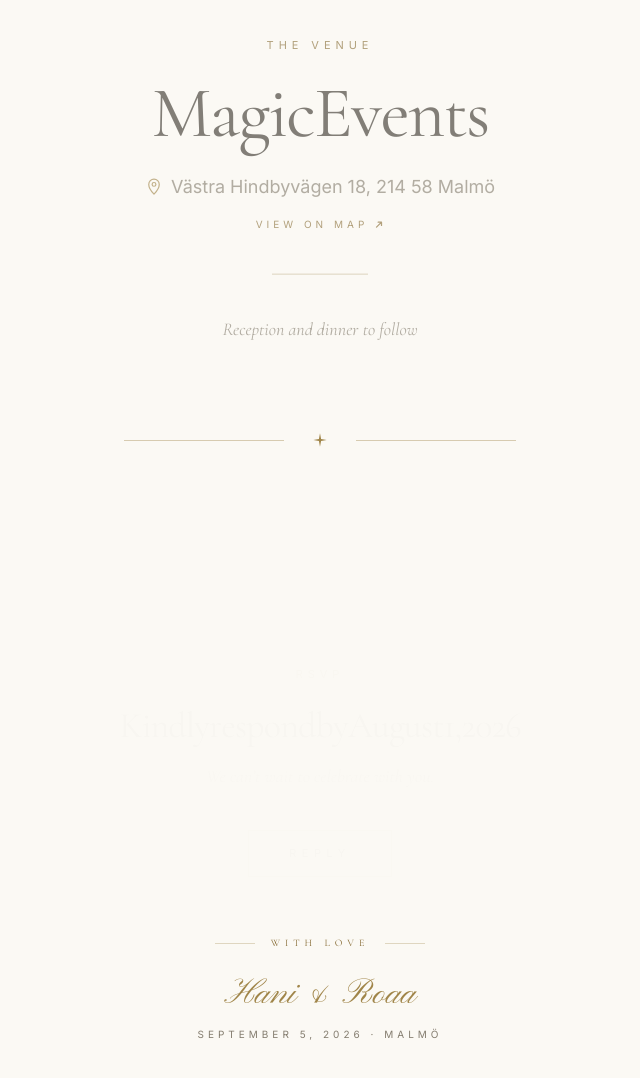
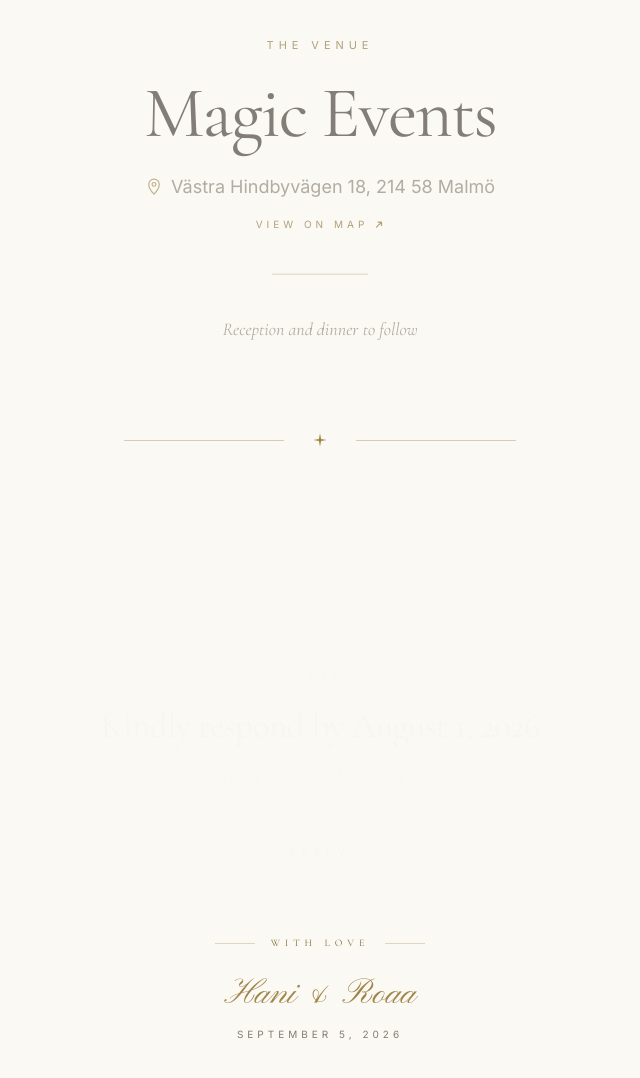
Before and after one commit to Hani311/wedding, a React (Vite) app: page / in a window 1280 px wide. Shown: the part 2228-3306 px from the top of the page, without its empty margins (320-960 px from the left). Built offline with nearby package versions, Linux system fonts and the light colour scheme; no server answers.

Commit message:
Polish: EN date spacing, AR copy (save-the-date, RSVP title + subline)

```diff
--- a/src/components/AnimatedText.tsx
+++ b/src/components/AnimatedText.tsx
@@ -55,7 +55,13 @@
 
   return (
     <span className={className} aria-label={text}>
-      {Array.from(text).map((char, i) => (
+      {Array.from(text).map((char, i) =>
+        // Spaces are real text nodes, not spans — a whitespace-only
+        // inline-block collapses to zero width (which made "September 5"
+        // render as "September5"). Text nodes also let the line wrap.
+        char === ' ' ? (
+          ' '
+        ) : (
           <motion.span
             key={`${char}-${i}`}
             initial={{ opacity: 0, y: rise }}
@@ -69,9 +75,10 @@
             className="inline-block"
             aria-hidden
           >
-          {char === ' ' ? ' ' : char}
+            {char}
           </motion.span>
-      ))}
+        ),
+      )}
     </span>
   )
 }
--- a/src/i18n/content.ts
+++ b/src/i18n/content.ts
@@ -190,7 +190,7 @@
 
   footer: {
     withLove: 'With love',
-    dateLine: 'September 5, 2026 · Malmö',
+    dateLine: 'September 5, 2026',
   },
 
   calendar: {
@@ -228,7 +228,7 @@
   names: { bride: 'هاني', groom: 'رؤى', combined: 'هاني و رؤى' },
 
   date: {
-    eyebrow: 'احفظوا التاريخ',
+    eyebrow: 'احفظوا الموعد',
     day: 'السبت',
     full: '٥ سبتمبر ٢٠٢٦',
     time: 'الساعة الخامسة مساءً',
@@ -253,9 +253,9 @@
   rsvp: {
     eyebrow: 'تأكيد الحضور',
     byHeading: 'نرجو تأكيد الحضور قبل الأول من أغسطس ٢٠٢٦',
-    subline: 'لا نطيق صبراً للاحتفال معكم.',
+    subline: 'بحضوركم تكتمل فرحتنا.',
     replyButton: 'ردّ',
-    modalTitle: 'هل ستشرّفوننا؟',
+    modalTitle: 'هل ستكونون معنا؟',
     successTitleYes: 'رائع!',
     successTitleNo: 'شكراً لكم',
     nameLabel: 'اسمك',
@@ -283,7 +283,7 @@
 
   footer: {
     withLove: 'مع الحب',
-    dateLine: '٥ سبتمبر ٢٠٢٦ · مالمو',
+    dateLine: '٥ سبتمبر ٢٠٢٦',
   },
 
   calendar: {
```
Lines whose indentation alone changed are shown as unchanged.
